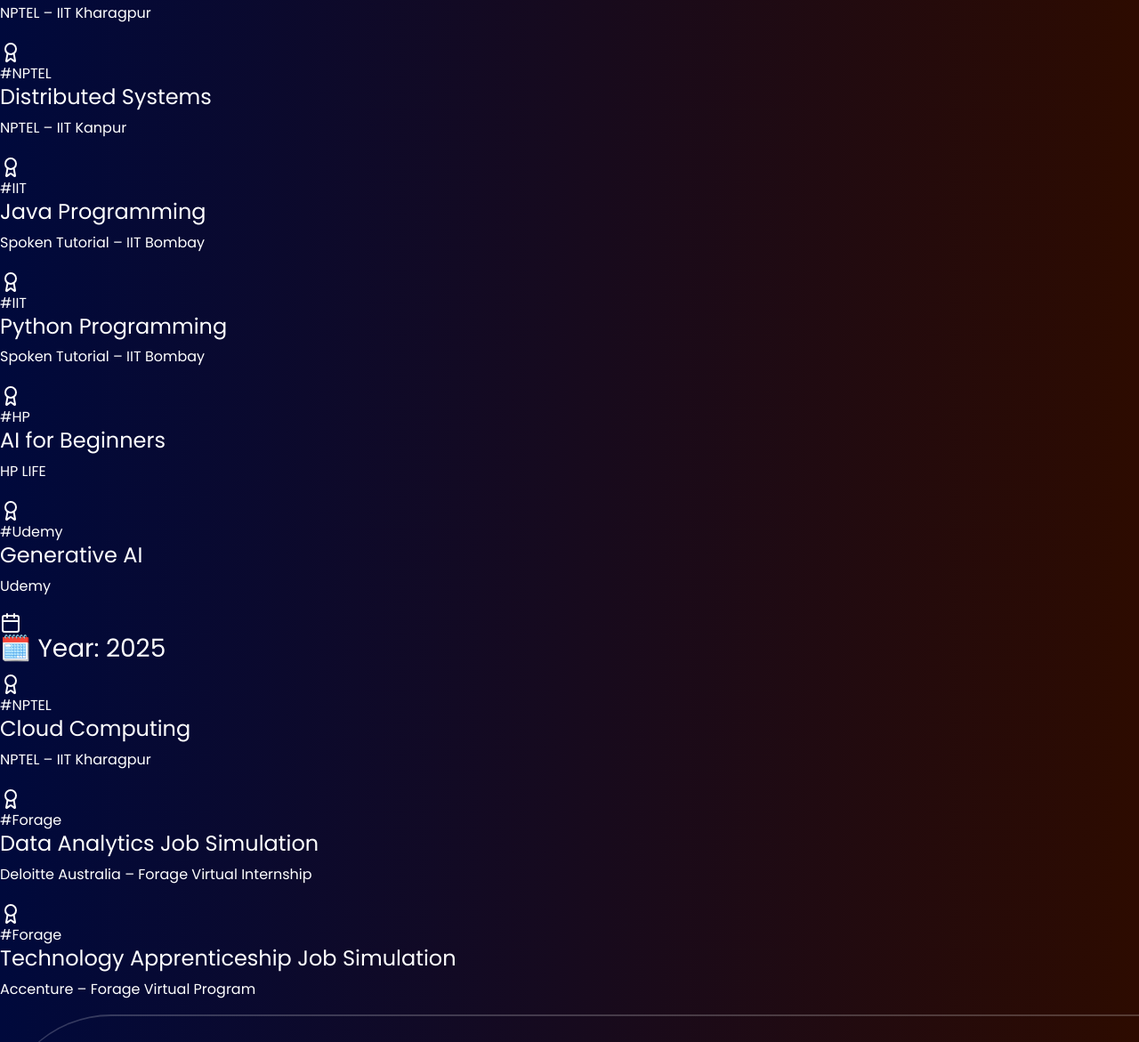
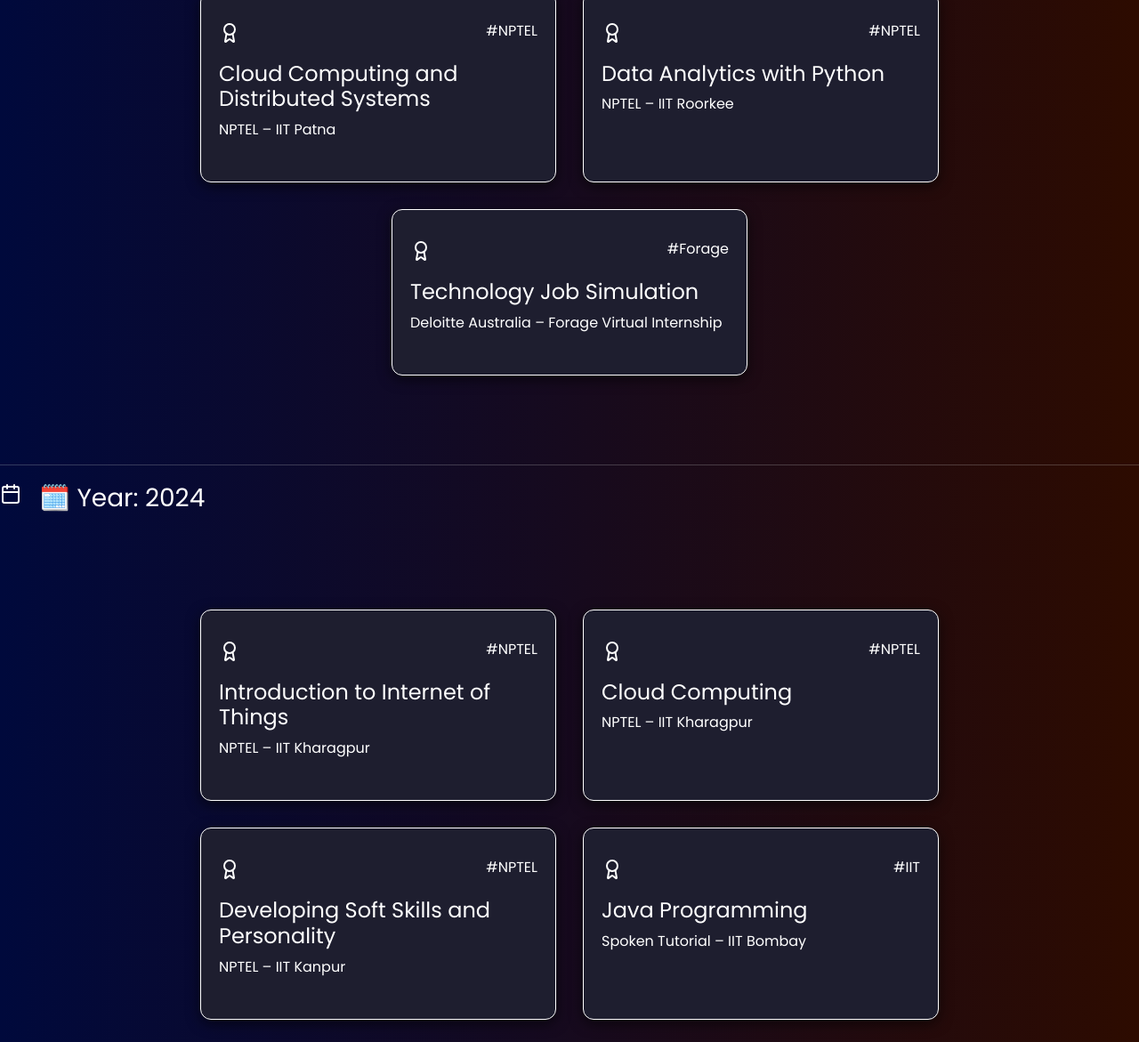
Before and after one commit to duttasusmita28/Personal-Portfolio-Website, a plain HTML site: page certificates.html in a window 1280 px wide. Shown: the part 341-1512 px from the top of the page at 89% size. Drawn offline with nearby package versions, Linux system fonts and the light colour scheme.

Commit message:
Style certificate page

```diff
--- a/certificates.html
+++ b/certificates.html
@@ -35,12 +35,83 @@
     <section class="certificates">
         <h2 class="heading">📜 Certifications</h2>
         <hr>
+        <div class="box">
             <div class="">
+                <div class="year"><svg xmlns="http://www.w3.org/2000/svg" width="24" height="24" viewBox="0 0 24 24"
+                        fill="none" stroke="currentColor" stroke-width="2" stroke-linecap="round"
+                        stroke-linejoin="round" class="lucide lucide-calendar w-6 h-6 text-portfolio-accent mr-3">
+                        <path d="M8 2v4"></path>
+                        <path d="M16 2v4"></path>
+                        <rect width="18" height="18" x="3" y="4" rx="2"></rect>
+                        <path d="M3 10h18"></path>
+                    </svg>
+                    <h3 class="">🗓️ Year: 2025</h3>
+                </div>
+                <div class="box1">
+                    <div class="box2">
                         <div class="">
-                    <div class=""><svg xmlns="http://www.w3.org/2000/svg" width="24" height="24"
+                            <div class="image"><svg xmlns="http://www.w3.org/2000/svg" width="24" height="24"
                                     viewBox="0 0 24 24" fill="none" stroke="currentColor" stroke-width="2"
                                     stroke-linecap="round" stroke-linejoin="round"
-                            class="lucide lucide-calendar w-6 h-6 text-portfolio-accent mr-3">
+                                    class="lucide lucide-award w-5 h-5 text-portfolio-accent flex-shrink-0 mt-1">
+                                    <path
+                                        d="m15.477 12.89 1.515 8.526a.5.5 0 0 1-.81.47l-3.58-2.687a1 1 0 0 0-1.197 0l-3.586 2.686a.5.5 0 0 1-.81-.469l1.514-8.526">
+                                    </path>
+                                    <circle cx="12" cy="8" r="6"></circle>
+                                </svg>
+                                <div class="">
+                                    #NPTEL</div>
+                            </div>
+                            <h4 class="coursename">
+                                Cloud Computing and Distributed Systems</h4>
+                            <p class="">NPTEL – IIT Patna</p>
+                        </div>
+                    </div>
+                     <div class="box2">
+                        <div class="">
+                            <div class="image"><svg xmlns="http://www.w3.org/2000/svg" width="24" height="24"
+                                    viewBox="0 0 24 24" fill="none" stroke="currentColor" stroke-width="2"
+                                    stroke-linecap="round" stroke-linejoin="round"
+                                    class="lucide lucide-award w-5 h-5 text-portfolio-accent flex-shrink-0 mt-1">
+                                    <path
+                                        d="m15.477 12.89 1.515 8.526a.5.5 0 0 1-.81.47l-3.58-2.687a1 1 0 0 0-1.197 0l-3.586 2.686a.5.5 0 0 1-.81-.469l1.514-8.526">
+                                    </path>
+                                    <circle cx="12" cy="8" r="6"></circle>
+                                </svg>
+                                <div class="">
+                                    #NPTEL</div>
+                            </div>
+                            <h4 class="coursename">
+                                 Data Analytics with Python</h4>
+                            <p class="">NPTEL – IIT Roorkee</p>
+                        </div>
+                    </div>
+                    <div class="box2">
+                        <div class="">
+                            <div class="image"><svg xmlns="http://www.w3.org/2000/svg" width="24" height="24"
+                                    viewBox="0 0 24 24" fill="none" stroke="currentColor" stroke-width="2"
+                                    stroke-linecap="round" stroke-linejoin="round"
+                                    class="lucide lucide-award w-5 h-5 text-portfolio-accent flex-shrink-0 mt-1">
+                                    <path
+                                        d="m15.477 12.89 1.515 8.526a.5.5 0 0 1-.81.47l-3.58-2.687a1 1 0 0 0-1.197 0l-3.586 2.686a.5.5 0 0 1-.81-.469l1.514-8.526">
+                                    </path>
+                                    <circle cx="12" cy="8" r="6"></circle>
+                                </svg>
+                                <div class="">
+                                    #Forage</div>
+                            </div>
+                            <h4 class="coursename">
+                                Technology Job Simulation</h4>
+                            <p class="">Deloitte Australia – Forage Virtual Internship</p>
+                        </div>
+                    </div>
+                </div>
+            </div>
+            <hr>
+            <div class="">
+                <div class="year"><svg xmlns="http://www.w3.org/2000/svg" width="24" height="24" viewBox="0 0 24 24"
+                        fill="none" stroke="currentColor" stroke-width="2" stroke-linecap="round"
+                        stroke-linejoin="round" class="lucide lucide-calendar w-6 h-6 text-portfolio-accent mr-3">
                         <path d="M8 2v4"></path>
                         <path d="M16 2v4"></path>
                         <rect width="18" height="18" x="3" y="4" rx="2"></rect>
@@ -48,229 +119,82 @@
                     </svg>
                     <h3 class="">🗓️ Year: 2024</h3>
                 </div>
+                <div class="box1">
+                    <div class="box2">
                         <div class="">
-                        <div
-                            class="">
-                            <div class="">
-                                <div class=""><svg
-                                        xmlns="http://www.w3.org/2000/svg" width="24" height="24" viewBox="0 0 24 24"
-                                        fill="none" stroke="currentColor" stroke-width="2" stroke-linecap="round"
-                                        stroke-linejoin="round"
+                            <div class="image"><svg xmlns="http://www.w3.org/2000/svg" width="24" height="24"
+                                    viewBox="0 0 24 24" fill="none" stroke="currentColor" stroke-width="2"
+                                    stroke-linecap="round" stroke-linejoin="round"
                                     class="lucide lucide-award w-5 h-5 text-portfolio-accent flex-shrink-0 mt-1">
                                     <path
                                         d="m15.477 12.89 1.515 8.526a.5.5 0 0 1-.81.47l-3.58-2.687a1 1 0 0 0-1.197 0l-3.586 2.686a.5.5 0 0 1-.81-.469l1.514-8.526">
                                     </path>
                                     <circle cx="12" cy="8" r="6"></circle>
                                 </svg>
-                                    <div
-                                        class="">
+                                <div class="">
                                     #NPTEL</div>
                             </div>
-                                <h4
-                                    class="">
+                            <h4 class="coursename">
                                 Introduction to Internet of Things</h4>
                             <p class="">NPTEL – IIT Kharagpur</p>
                         </div>
                     </div>
-                        <div
-                            class="">
+                    <div class="box2">
                         <div class="">
-                                <div class=""><svg
-                                        xmlns="http://www.w3.org/2000/svg" width="24" height="24" viewBox="0 0 24 24"
-                                        fill="none" stroke="currentColor" stroke-width="2" stroke-linecap="round"
-                                        stroke-linejoin="round"
+                            <div class="image"><svg xmlns="http://www.w3.org/2000/svg" width="24" height="24"
+                                    viewBox="0 0 24 24" fill="none" stroke="currentColor" stroke-width="2"
+                                    stroke-linecap="round" stroke-linejoin="round"
                                     class="lucide lucide-award w-5 h-5 text-portfolio-accent flex-shrink-0 mt-1">
                                     <path
                                         d="m15.477 12.89 1.515 8.526a.5.5 0 0 1-.81.47l-3.58-2.687a1 1 0 0 0-1.197 0l-3.586 2.686a.5.5 0 0 1-.81-.469l1.514-8.526">
                                     </path>
                                     <circle cx="12" cy="8" r="6"></circle>
                                 </svg>
-                                    <div
-                                        class="">
+                                <div class="">
                                     #NPTEL</div>
                             </div>
-                                <h4
-                                    class="">
-                                    Distributed Systems</h4>
-                                <p class="">NPTEL – IIT Kanpur</p>
+                            <h4 class="coursename">Cloud Computing</h4>
+                            <p class="">NPTEL – IIT Kharagpur</p>
                         </div>
                     </div>
-                        <div
-                            class="">
-                            <div class="p-6">
-                                <div class=""><svg
-                                        xmlns="http://www.w3.org/2000/svg" width="24" height="24" viewBox="0 0 24 24"
-                                        fill="none" stroke="currentColor" stroke-width="2" stroke-linecap="round"
-                                        stroke-linejoin="round"
+                    <div class="box2">
+                        <div class="">
+                            <div class="image"><svg xmlns="http://www.w3.org/2000/svg" width="24" height="24"
+                                    viewBox="0 0 24 24" fill="none" stroke="currentColor" stroke-width="2"
+                                    stroke-linecap="round" stroke-linejoin="round"
                                     class="lucide lucide-award w-5 h-5 text-portfolio-accent flex-shrink-0 mt-1">
                                     <path
                                         d="m15.477 12.89 1.515 8.526a.5.5 0 0 1-.81.47l-3.58-2.687a1 1 0 0 0-1.197 0l-3.586 2.686a.5.5 0 0 1-.81-.469l1.514-8.526">
                                     </path>
                                     <circle cx="12" cy="8" r="6"></circle>
                                 </svg>
-                                    <div
-                                        class="">
-                                        #IIT</div>
+                                <div class="">
+                                    #NPTEL</div>
                             </div>
-                                <h4
-                                    class="">
-                                    Java Programming</h4>
-                                <p class="">Spoken Tutorial – IIT Bombay</p>
+                            <h4 class="coursename"> Developing Soft Skills and Personality</h4>
+                            <p class="">NPTEL – IIT Kanpur</p>
                         </div>
                     </div>
-                        <div
-                            class="">
+                    <div class="box2">
                         <div class="">
-                                <div class=""><svg
-                                        xmlns="http://www.w3.org/2000/svg" width="24" height="24" viewBox="0 0 24 24"
-                                        fill="none" stroke="currentColor" stroke-width="2" stroke-linecap="round"
-                                        stroke-linejoin="round"
+                            <div class="image"><svg xmlns="http://www.w3.org/2000/svg" width="24" height="24"
+                                    viewBox="0 0 24 24" fill="none" stroke="currentColor" stroke-width="2"
+                                    stroke-linecap="round" stroke-linejoin="round"
                                     class="lucide lucide-award w-5 h-5 text-portfolio-accent flex-shrink-0 mt-1">
                                     <path
                                         d="m15.477 12.89 1.515 8.526a.5.5 0 0 1-.81.47l-3.58-2.687a1 1 0 0 0-1.197 0l-3.586 2.686a.5.5 0 0 1-.81-.469l1.514-8.526">
                                     </path>
                                     <circle cx="12" cy="8" r="6"></circle>
                                 </svg>
-                                    <div
-                                        class="">
+                                <div class="">
                                     #IIT</div>
                             </div>
-                                <h4
-                                    class="">
-                                    Python Programming</h4>
+                            <h4 class="coursename">
+                                Java Programming</h4>
                             <p class="">Spoken Tutorial – IIT Bombay</p>
                         </div>
                     </div>
-                        <div
-                            class="">
-                            <div class="">
-                                <div class=""><svg
-                                        xmlns="http://www.w3.org/2000/svg" width="24" height="24" viewBox="0 0 24 24"
-                                        fill="none" stroke="currentColor" stroke-width="2" stroke-linecap="round"
-                                        stroke-linejoin="round"
-                                        class="lucide lucide-award w-5 h-5 text-portfolio-accent flex-shrink-0 mt-1">
-                                        <path
-                                            d="m15.477 12.89 1.515 8.526a.5.5 0 0 1-.81.47l-3.58-2.687a1 1 0 0 0-1.197 0l-3.586 2.686a.5.5 0 0 1-.81-.469l1.514-8.526">
-                                        </path>
-                                        <circle cx="12" cy="8" r="6"></circle>
-                                    </svg>
-                                    <div
-                                        class="">
-                                        #HP</div>
-                                </div>
-                                <h4
-                                    class="">
-                                    AI for Beginners</h4>
-                                <p class="">HP LIFE</p>
-                            </div>
-                        </div>
-                        <div
-                            class="">
-                            <div class="">
-                                <div class=""><svg
-                                        xmlns="http://www.w3.org/2000/svg" width="24" height="24" viewBox="0 0 24 24"
-                                        fill="none" stroke="currentColor" stroke-width="2" stroke-linecap="round"
-                                        stroke-linejoin="round"
-                                        class="lucide lucide-award w-5 h-5 text-portfolio-accent flex-shrink-0 mt-1">
-                                        <path
-                                            d="m15.477 12.89 1.515 8.526a.5.5 0 0 1-.81.47l-3.58-2.687a1 1 0 0 0-1.197 0l-3.586 2.686a.5.5 0 0 1-.81-.469l1.514-8.526">
-                                        </path>
-                                        <circle cx="12" cy="8" r="6"></circle>
-                                    </svg>
-                                    <div
-                                        class="">
-                                        #Udemy</div>
-                                </div>
-                                <h4
-                                    class="">
-                                    Generative AI</h4>
-                                <p class="">Udemy</p>
-                            </div>
-                        </div>
-                    </div>
-                </div>
-                <div class="">
-                    <div class=""><svg xmlns="http://www.w3.org/2000/svg" width="24" height="24"
-                            viewBox="0 0 24 24" fill="none" stroke="currentColor" stroke-width="2"
-                            stroke-linecap="round" stroke-linejoin="round"
-                            class="lucide lucide-calendar w-6 h-6 text-portfolio-accent mr-3">
-                            <path d="M8 2v4"></path>
-                            <path d="M16 2v4"></path>
-                            <rect width="18" height="18" x="3" y="4" rx="2"></rect>
-                            <path d="M3 10h18"></path>
-                        </svg>
-                        <h3 class="">🗓️ Year: 2025</h3>
-                    </div>
-                    <div class="">
-                        <div
-                            class="">
-                            <div class="">
-                                <div class=""><svg
-                                        xmlns="http://www.w3.org/2000/svg" width="24" height="24" viewBox="0 0 24 24"
-                                        fill="none" stroke="currentColor" stroke-width="2" stroke-linecap="round"
-                                        stroke-linejoin="round"
-                                        class="lucide lucide-award w-5 h-5 text-portfolio-accent flex-shrink-0 mt-1">
-                                        <path
-                                            d="m15.477 12.89 1.515 8.526a.5.5 0 0 1-.81.47l-3.58-2.687a1 1 0 0 0-1.197 0l-3.586 2.686a.5.5 0 0 1-.81-.469l1.514-8.526">
-                                        </path>
-                                        <circle cx="12" cy="8" r="6"></circle>
-                                    </svg>
-                                    <div
-                                        class="">
-                                        #NPTEL</div>
-                                </div>
-                                <h4
-                                    class="">
-                                    Cloud Computing</h4>
-                                <p class="">NPTEL – IIT Kharagpur</p>
-                            </div>
-                        </div>
-                        <div
-                            class="">
-                            <div class="">
-                                <div class=""><svg
-                                        xmlns="http://www.w3.org/2000/svg" width="24" height="24" viewBox="0 0 24 24"
-                                        fill="none" stroke="currentColor" stroke-width="2" stroke-linecap="round"
-                                        stroke-linejoin="round"
-                                        class="lucide lucide-award w-5 h-5 text-portfolio-accent flex-shrink-0 mt-1">
-                                        <path
-                                            d="m15.477 12.89 1.515 8.526a.5.5 0 0 1-.81.47l-3.58-2.687a1 1 0 0 0-1.197 0l-3.586 2.686a.5.5 0 0 1-.81-.469l1.514-8.526">
-                                        </path>
-                                        <circle cx="12" cy="8" r="6"></circle>
-                                    </svg>
-                                    <div
-                                        class="">
-                                        #Forage</div>
-                                </div>
-                                <h4
-                                    class="">
-                                    Data Analytics Job Simulation</h4>
-                                <p class="">Deloitte Australia – Forage Virtual Internship</p>
-                            </div>
-                        </div>
-                        <div
-                            class="">
-                            <div class="">
-                                <div class=""><svg
-                                        xmlns="http://www.w3.org/2000/svg" width="24" height="24" viewBox="0 0 24 24"
-                                        fill="none" stroke="currentColor" stroke-width="2" stroke-linecap="round"
-                                        stroke-linejoin="round"
-                                        class="lucide lucide-award w-5 h-5 text-portfolio-accent flex-shrink-0 mt-1">
-                                        <path
-                                            d="m15.477 12.89 1.515 8.526a.5.5 0 0 1-.81.47l-3.58-2.687a1 1 0 0 0-1.197 0l-3.586 2.686a.5.5 0 0 1-.81-.469l1.514-8.526">
-                                        </path>
-                                        <circle cx="12" cy="8" r="6"></circle>
-                                    </svg>
-                                    <div
-                                        class="">
-                                        #Forage</div>
-                                </div>
-                                <h4
-                                    class="">
-                                    Technology Apprenticeship Job Simulation</h4>
-                                <p class="">Accenture – Forage Virtual Program</p>
-                            </div>
-                        </div>
+
                 </div>
             </div>
         </div>
--- a/style.css
+++ b/style.css
@@ -351,3 +351,37 @@
    margin-top: 100px;
    text-align: center;
  }
+
+ .box1 {
+   display: flex;
+   flex-wrap: wrap;
+   justify-content: center;
+   gap: 30px;
+   margin: 100px;
+ }
+
+ .box2 {
+   background-color: #1e1e2f;
+   padding: 30px 20px;
+   border-radius: 12px;
+   width: 400px;
+   transition: transform 0.3s ease;
+   box-shadow: 0 4px 15px rgba(0, 0, 0, 0.6);
+   border: 1px solid white;
+ }
+
+ .image{
+  display: flex;
+  justify-content: space-between;
+  align-items: center;
+ }
+
+ .coursename{
+  margin-top: 20px;
+ }
+
+ .year{
+  display: flex;
+  flex-wrap: wrap;
+  gap: 20px;
+ }
```
Lines whose indentation alone changed are shown as unchanged.
